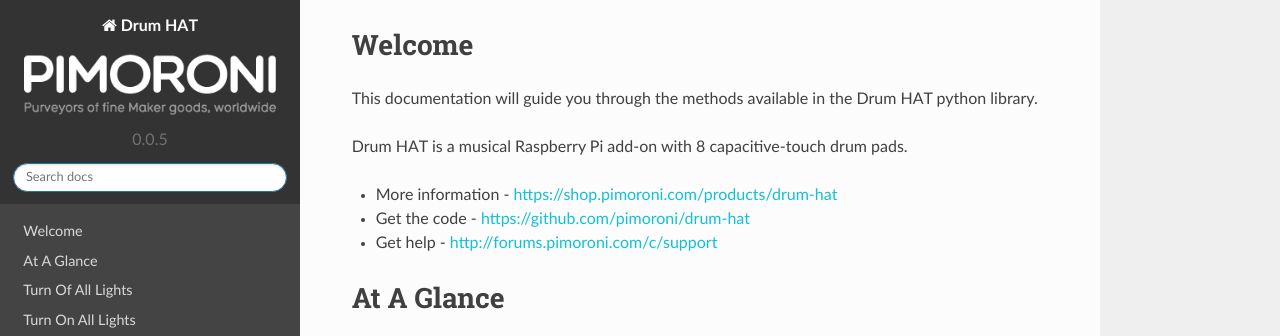
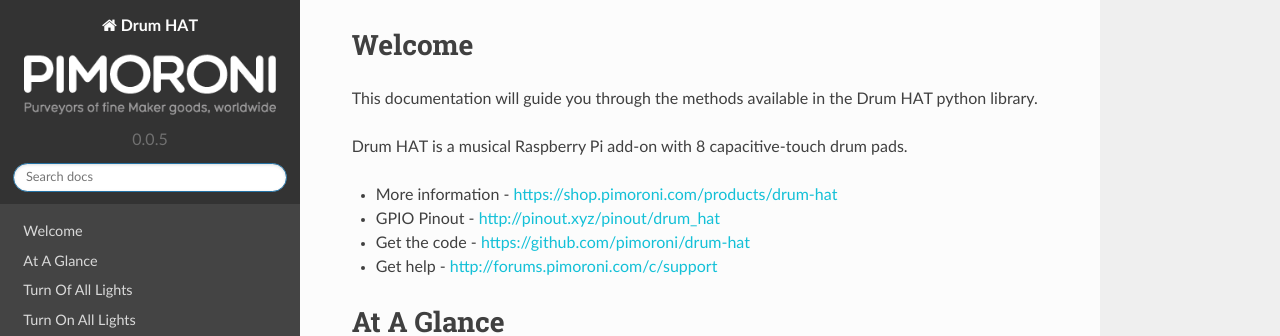
Before and after one commit to pimoroni/drum-hat, a Sphinx documentation site: the page built from sphinx/index.rst, in a window 1280 px wide and 900 px high, cut to the strip 0-336 px from the top of the window. Built offline with Sphinx 7.4.7 and the Read the Docs theme 2.0.0, drawn with Linux system fonts in a browser that asks for light colours.

Commit message:
Added pinout link

```diff
--- a/sphinx/index.rst
+++ b/sphinx/index.rst
@@ -13,6 +13,7 @@ This documentation will guide you through the methods available in the Drum HAT
 Drum HAT is a musical Raspberry Pi add-on with 8 capacitive-touch drum pads.
 
 * More information - https://shop.pimoroni.com/products/drum-hat
+* GPIO Pinout - http://pinout.xyz/pinout/drum_hat
 * Get the code - https://github.com/pimoroni/drum-hat
 * Get help - http://forums.pimoroni.com/c/support
 
```
